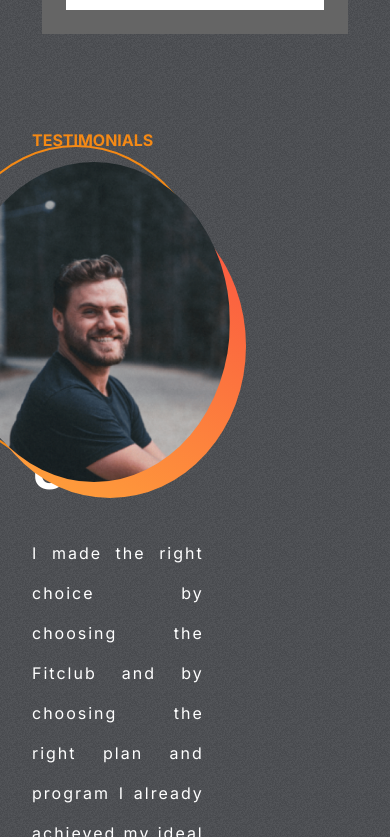
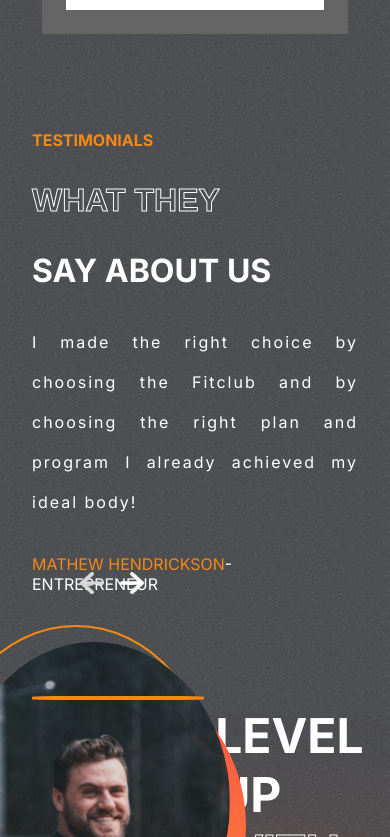
Before and after one commit to ademibowale/Fitness_Club, a React (Create React App) app in the folder fitness-app/: page / in a window 390 px wide. Shown: the part 5067-5904 px from the top of the page. Built offline with nearby package versions, Linux system fonts and the light colour scheme.

Commit message:
Style the testimonials page

```diff
--- a/fitness-app/src/components/Testimonials/Testimonials.css
+++ b/fitness-app/src/components/Testimonials/Testimonials.css
@@ -1,4 +1,4 @@
-.Testimonials{
+.testimonials{
     display: flex;
     gap: 1rem;
     padding: 0 2rem;
@@ -82,3 +82,40 @@ font-size: 3rem;
     width: 1.5rem;
     cursor: pointer;
 }
+
+@media screen and (max-width: 768px)
+ {
+
+
+.testimonials{
+    flex-direction: column;
+
+}
+
+.left-t>:nth-child(2),
+.left-t>:nth-child(3){
+font-size: xx-large;
+
+}
+
+.right-t{
+    display: flex;
+    flex-direction: column;
+    align-items: center;
+    gap: 2rem;
+
+
+}
+
+
+
+
+
+
+
+
+
+
+
+
+}
--- a/fitness-app/src/components/Testimonials/Testimonials.jsx
+++ b/fitness-app/src/components/Testimonials/Testimonials.jsx
@@ -11,7 +11,7 @@ const transition={type: 'string',duration :3}
 const[selected , setselected] = useState(0);
 const tLenght= testimonialsData.length;
   return (
-    <div className='Testimonials'>
+    <div className='testimonials'>
       <div className='left-t'>
       <span>Testimonials</span>
       <span className='stroke-text'>What they</span>
```
